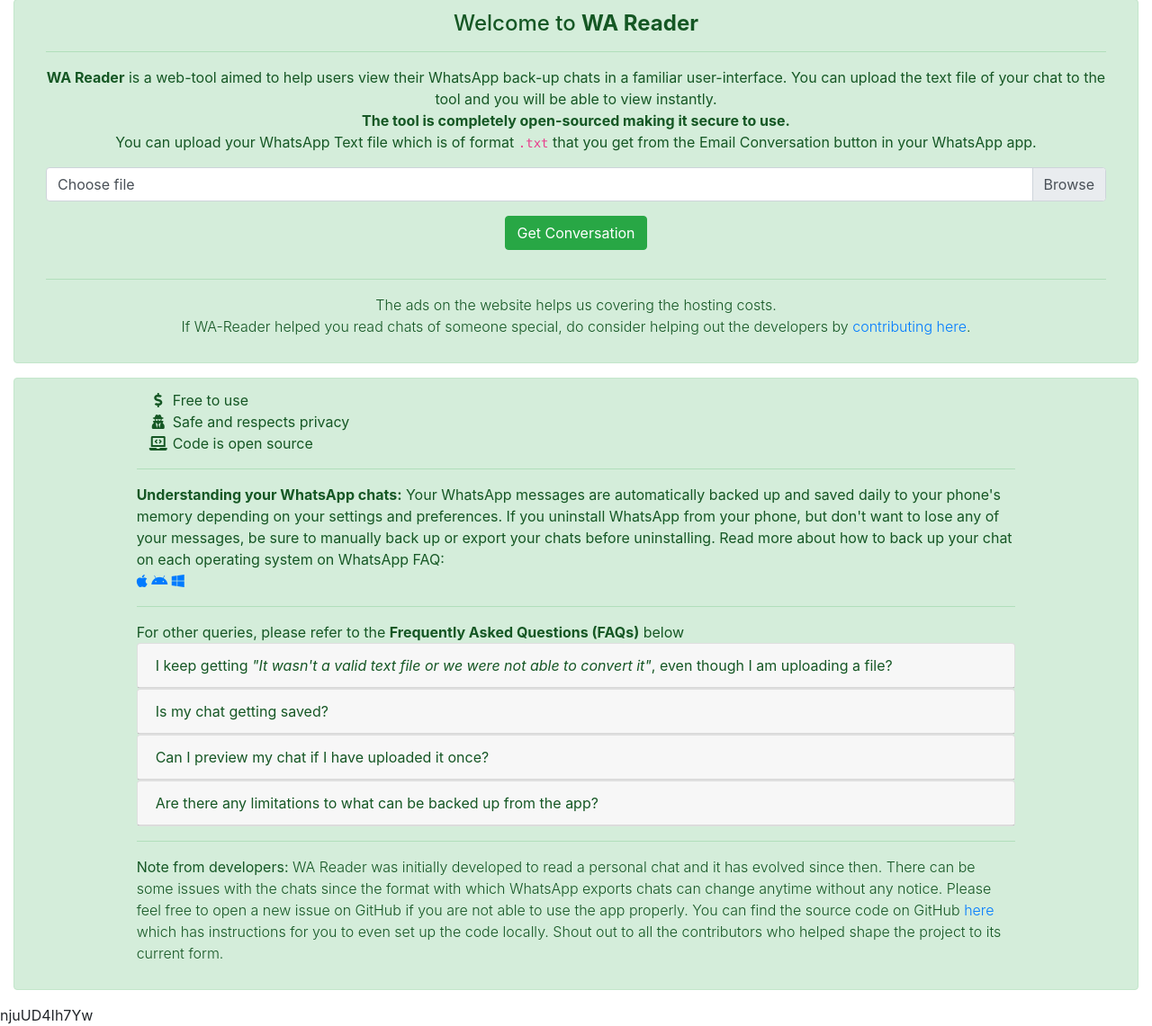
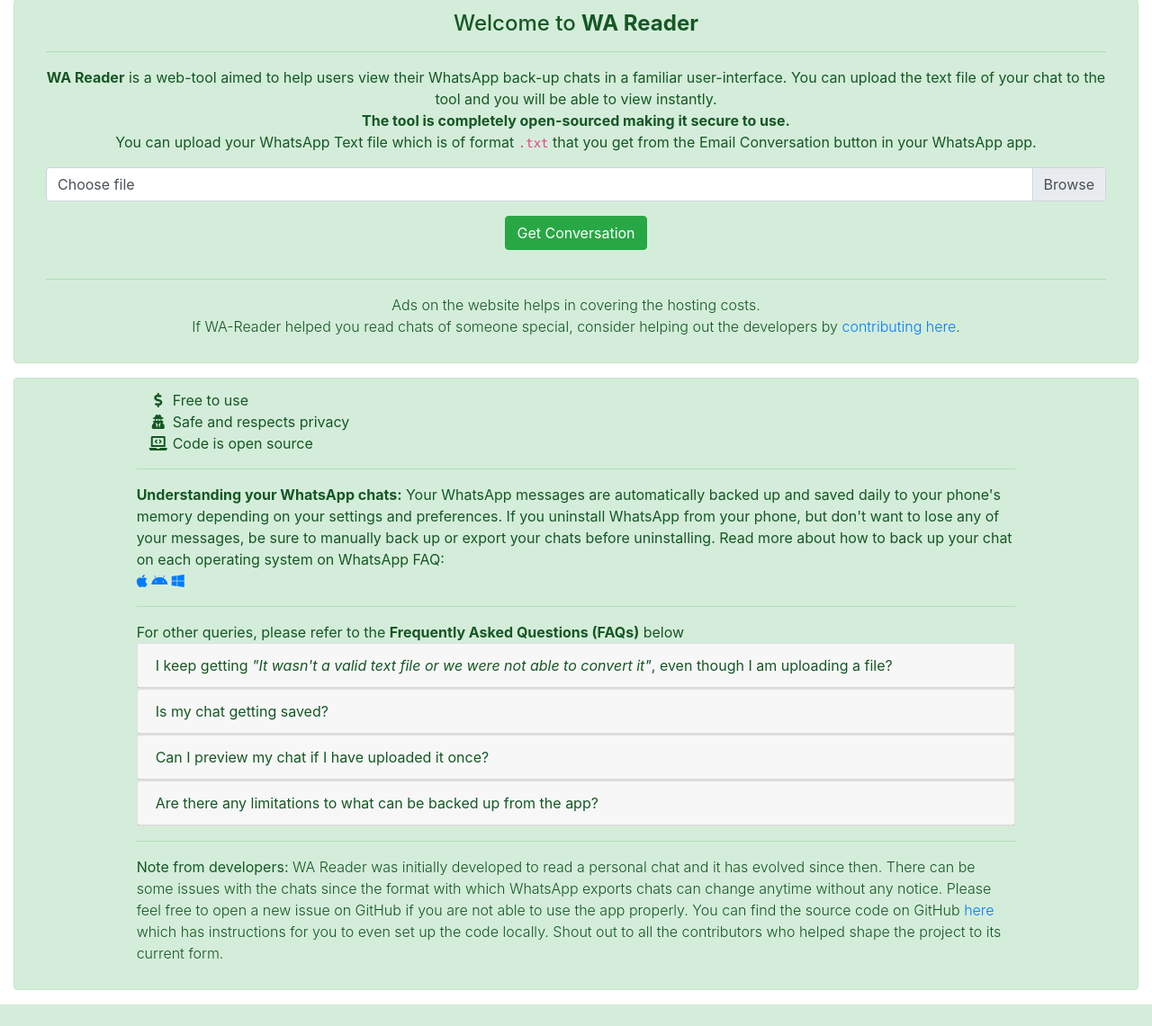
Before and after one commit to prabhakar267/WA-Reader, a Flask app: page / in a window 1280 px wide. Shown: the part 430-1571 px from the top of the page at 90% size. After the commit the page ends 1547 px from the top, so only its background shows below. Run offline with Flask 2, Linux system fonts and the light colour scheme; some libraries are stand-ins or nearby versions.

Commit message:
Minor changes

```diff
--- a/templates/index.html
+++ b/templates/index.html
@@ -14,7 +14,11 @@
     <link rel="stylesheet" type="text/css" href="{{ url_for('static', filename='css/style.css') }}">
     <link rel="stylesheet" type="text/css" href="{{ url_for('static', filename='css/minEmoji2.css') }}">
     <link rel="stylesheet" href="https://use.fontawesome.com/releases/v5.8.1/css/all.css" integrity="sha384-50oBUHEmvpQ+1lW4y57PTFmhCaXp0ML5d60M1M7uH2+nqUivzIebhndOJK28anvf" crossorigin="anonymous">
+    <link rel="shortcut icon" type="image/png" href="{{ url_for('static', filename='img/favicon.png') }}"/>
+
     <title>WA Reader | By Prabhakar Gupta</title>
+
+    <script data-ad-client="ca-pub-1799032661457310" async src="https://pagead2.googlesyndication.com/pagead/js/adsbygoogle.js"></script>
 </head>
 <body>
 <nav class="navbar sticky-top navbar-expand-lg navbar-inverse">
@@ -75,8 +79,8 @@
             <div class="row">
                 <div class="col-md-12">
                     <p class="font-weight-light text-center">
-                        The ads on the website helps us covering the hosting costs.<br>
-                        If WA-Reader helped you read chats of someone special, do consider helping out the developers by <a href="{{ data['contribution_link'] }}" target="_blank" class="text-decoration-none">contributing here</a>.
+                        Ads on the website helps in covering the hosting costs.<br>
+                        If WA-Reader helped you read chats of someone special, consider helping out the developers by <a href="{{ data['contribution_link'] }}" target="_blank" class="text-decoration-none">contributing here</a>.
                     </p>
                 </div>
             </div>
@@ -171,7 +175,6 @@
     </div>
 </div>
 <script src="https://code.jquery.com/jquery-3.4.1.min.js" crossorigin="anonymous"></script>
-njuUD4Ih7Yw
 <script type="text/javascript" src="{{ url_for('static', filename='js/jMinEmoji2.min.js') }}"></script>
 <script type="text/javascript" src="{{ url_for('static', filename='js/script.js') }}"></script>
 {% if data['is_prod'] %}
@@ -181,13 +184,11 @@ njuUD4Ih7Yw
     function gtag() { dataLayer.push(arguments); }
     gtag('js', new Date());
     gtag('config', 'UA-57220954-4');
-
 </script>
 {% endif %}
 {% if error_message is defined %}
 <script>
 show_error_message("{{ error_message }}");
-
 </script>
 {% endif %}
 </body>
```
Also changed, not shown: README.md, static/img/favicon.png (added).
